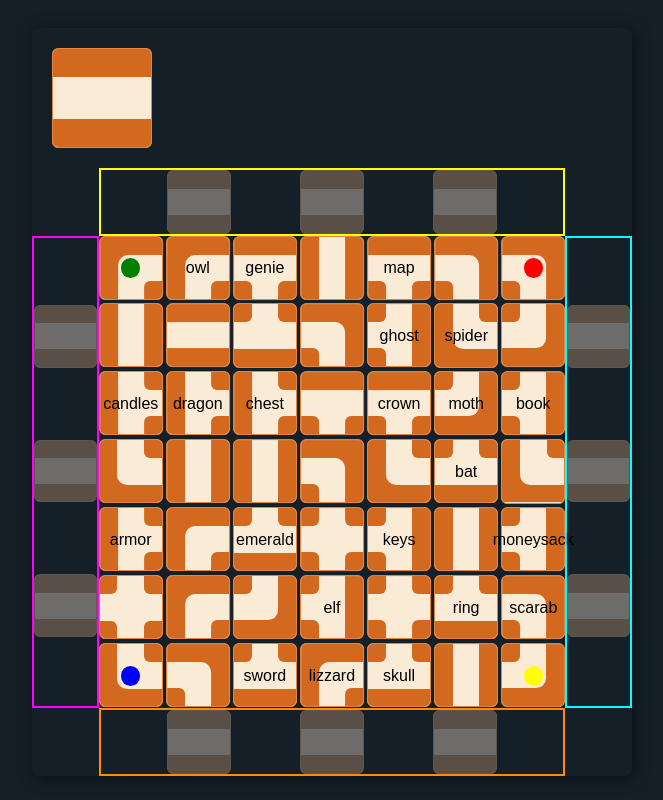
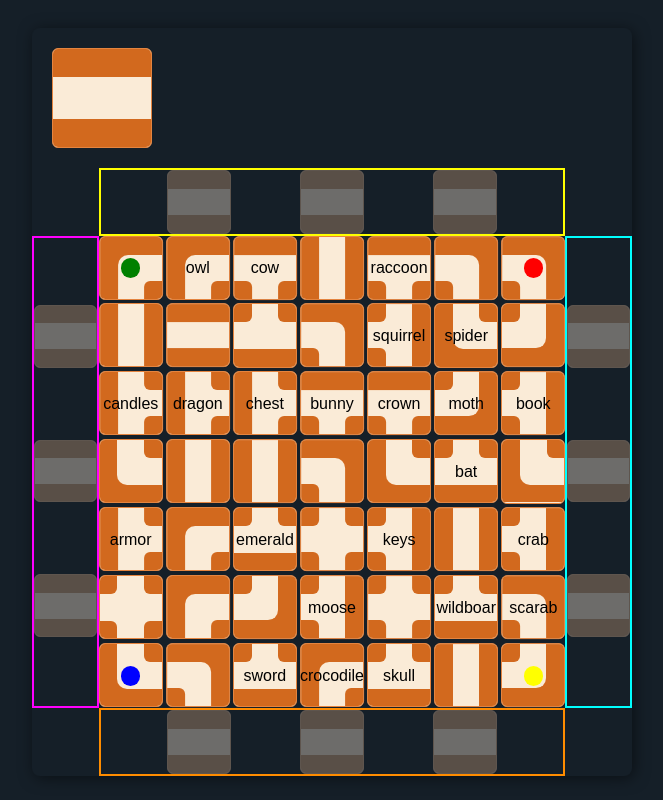
Before and after one commit to vforteli/maze, a React (Vite) app in the folder frontend/: page / in a window 1280 px wide. Shown: the whole page, without its empty margins (308-971 px from the left). Built offline with nearby package versions, Linux system fonts and the light colour scheme.

Commit message:
use icons

```diff
--- a/frontend/src/board/Tiles.tsx
+++ b/frontend/src/board/Tiles.tsx
@@ -1,20 +1,21 @@
 import { TileProps } from "./Tile";
 import { ItemTileMemoized } from "./ItemTile";
 import { StartingTileMemoized } from "./StartingTile";
+import { BunnyIcon, CowIcon, CrabIcon, CrocodileIcon, MooseIcon, RaccoonIcon, WildBoarIcon } from "../assets/Icons";
 
 export const things = [
-  "genie",
-  "ring",
-  "map",
-  "ghost",
+  "cow",
+  "wildboar",
+  "raccoon",
+  "squirrel",
   "rat",
   "dragon",
-  "troll",
+  "bunny",
   "candles",
   "chest",
   "crown",
   "book",
-  "lizzard",
+  "crocodile",
   "bat",
   "owl",
   "moth",
@@ -22,8 +23,8 @@ export const things = [
   "armor",
   "emerald",
   "keys",
-  "moneysack",
-  "elf",
+  "crab",
+  "moose",
   "scarab",
   "sword",
   "skull",
@@ -36,13 +37,24 @@ export type FixedTileCoordinates = {
   y: number;
 };
 
+export const ThingIcons: Partial<Record<Thing, React.ReactElement>> = {
+  crocodile: <CrocodileIcon />,
+  bunny: <BunnyIcon />,
+  cow: <CowIcon />,
+  moose: <MooseIcon />,
+  wildboar: <WildBoarIcon />,
+  raccoon: <RaccoonIcon />,
+  // squirrel: <SquirrelIcon />,
+  crab: <CrabIcon />,
+};
+
 /**
  * These are the fixes tiles which cannot be moved
  */
 export const fixedTiles: readonly (TileProps & FixedTileCoordinates)[] = [
   { type: "L", rotation: 90, content: <StartingTileMemoized color="green" />, x: 0, y: 0 },
-  { type: "T", rotation: 180, content: <ItemTileMemoized item="genie" />, x: 2, y: 0 },
-  { type: "T", rotation: 180, content: <ItemTileMemoized item="map" />, x: 4, y: 0 },
+  { type: "T", rotation: 180, content: <ItemTileMemoized item="cow" />, x: 2, y: 0 },
+  { type: "T", rotation: 180, content: <ItemTileMemoized item="raccoon" />, x: 4, y: 0 },
   { type: "L", rotation: 180, content: <StartingTileMemoized color="red" />, x: 6, y: 0 },
   { type: "T", rotation: 90, content: <ItemTileMemoized item="candles" />, x: 0, y: 2 },
   { type: "T", rotation: 90, content: <ItemTileMemoized item="chest" />, x: 2, y: 2 },
@@ -51,7 +63,7 @@ export const fixedTiles: readonly (TileProps & FixedTileCoordinates)[] = [
   { type: "T", rotation: 90, content: <ItemTileMemoized item="armor" />, x: 0, y: 4 },
   { type: "T", rotation: 0, content: <ItemTileMemoized item="emerald" />, x: 2, y: 4 },
   { type: "T", rotation: 270, content: <ItemTileMemoized item="keys" />, x: 4, y: 4 },
-  { type: "T", rotation: 270, content: <ItemTileMemoized item="moneysack" />, x: 6, y: 4 },
+  { type: "T", rotation: 270, content: <ItemTileMemoized item="crab" />, x: 6, y: 4 },
   { type: "L", rotation: 0, content: <StartingTileMemoized color="blue" />, x: 0, y: 6 },
   { type: "T", rotation: 0, content: <ItemTileMemoized item="sword" />, x: 2, y: 6 },
   { type: "T", rotation: 0, content: <ItemTileMemoized item="skull" />, x: 4, y: 6 },
@@ -63,12 +75,12 @@ export const fixedTiles: readonly (TileProps & FixedTileCoordinates)[] = [
  * Note that one is left out for the player
  */
 export const movableTiles: readonly Omit<TileProps, "rotation">[] = [
-  { type: "T", content: <ItemTileMemoized item="ring" /> },
-  { type: "T", content: <ItemTileMemoized item="ghost" /> },
+  { type: "T", content: <ItemTileMemoized item="wildboar" /> },
+  { type: "T", content: <ItemTileMemoized item="squirrel" /> },
   { type: "T", content: <ItemTileMemoized item="dragon" /> },
   { type: "T", content: <ItemTileMemoized item="bat" /> },
-  { type: "T", content: <ItemTileMemoized item="elf" /> },
-  { type: "T" },
+  { type: "T", content: <ItemTileMemoized item="moose" /> },
+  { type: "T", content: <ItemTileMemoized item="bunny" /> },
   { type: "T" }, // hmm is this the correct one? count them...
 
   { type: "I" },
@@ -83,7 +95,7 @@ export const movableTiles: readonly Omit<TileProps, "rotation">[] = [
   { type: "X" },
   { type: "X" },
 
-  { type: "L", content: <ItemTileMemoized item="lizzard" /> },
+  { type: "L", content: <ItemTileMemoized item="crocodile" /> },
   { type: "L", content: <ItemTileMemoized item="owl" /> },
   { type: "L", content: <ItemTileMemoized item="moth" /> },
   { type: "L", content: <ItemTileMemoized item="spider" /> },
```
